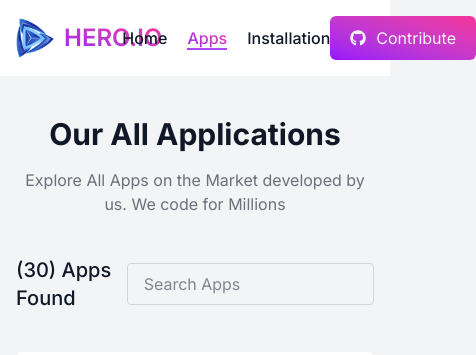
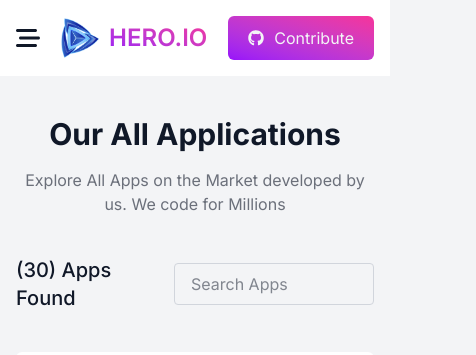
Before and after one commit to LitanMolla/hero-apps, a React (Vite) app: page /apps in a window 390 px wide. Shown: the top 355 px of the page, 476 px wide, since content can reach past the window. Built offline with nearby package versions, Linux system fonts and the light colour scheme.

Commit message:
make responsive design

```diff
--- a/src/layouts/Header/Header.jsx
+++ b/src/layouts/Header/Header.jsx
@@ -2,27 +2,32 @@ import Container from '../../components/Container/Container'
 import logo from '../../assets/logo.png'
 import { Link, NavLink } from 'react-router'
 import { FaGithub } from 'react-icons/fa'
+import { FaBarsStaggered } from 'react-icons/fa6'
+import { useState } from 'react'
 
 const Header = () => {
+    const [isOpen, setIsopen] = useState(false)
     const menu = <>
-        <li><NavLink to='/' className={({ isActive }) => (isActive ? 'bg-gradient-to-tr bg-clip-text text-transparent from-purple-600 to-pink-500 font-medium border-b-2 border-purple-500' : 'font-medium')}>Home</NavLink></li>
-        <li><NavLink to='/apps' className={({ isActive }) => (isActive ? 'bg-gradient-to-tr bg-clip-text text-transparent from-purple-600 to-pink-500 font-medium border-b-2 border-purple-500' : 'font-medium')}>Apps</NavLink></li>
-        <li><NavLink to='/installation' className={({ isActive }) => (isActive ? 'bg-gradient-to-tr bg-clip-text text-transparent from-purple-600 to-pink-500 font-medium border-b-2 border-purple-500' : 'font-medium')}>Installation</NavLink></li>
+        <li><NavLink onClick={() => setIsopen(prv => !prv)} to='/' className={({ isActive }) => (isActive ? 'bg-gradient-to-tr bg-clip-text text-transparent from-purple-600 to-pink-500 font-medium border-b-2 border-purple-500' : 'font-medium')}>Home</NavLink></li>
+        <li><NavLink onClick={() => setIsopen(prv => !prv)} to='/apps' className={({ isActive }) => (isActive ? 'bg-gradient-to-tr bg-clip-text text-transparent from-purple-600 to-pink-500 font-medium border-b-2 border-purple-500' : 'font-medium')}>Apps</NavLink></li>
+        <li><NavLink onClick={() => setIsopen(prv => !prv)} to='/installation' className={({ isActive }) => (isActive ? 'bg-gradient-to-tr bg-clip-text text-transparent from-purple-600 to-pink-500 font-medium border-b-2 border-purple-500' : 'font-medium')}>Installation</NavLink></li>
     </>
     return (
         <>
             <header className='py-4 bg-white'>
                 <Container>
                     <div className="flex justify-between items-center">
+                        <Link onClick={() => setIsopen(prv => !prv)} className='text-2xl'><FaBarsStaggered /></Link>
                         <Link to='/' className='flex items-center gap-2'>
                             <img className='w-10' src={logo} alt="Logo" />
                             <span className='text-2xl font-semibold bg-gradient-to-tr bg-clip-text text-transparent from-purple-600 to-pink-500'>HERO.IO</span>
                         </Link>
-                        <ul className='flex gap-5'>
+                        <ul className='md:flex gap-5 hidden'>
                             {menu}
                         </ul>
                         <Link to='https://github.com/LitanMolla' target='_blank' className='bg-gradient-to-tr from-purple-600 to-pink-500 flex items-center text-gray-100 px-5 py-2.5 rounded-md gap-2.5 duration-300 hover:bg-gradient-to-tl'><FaGithub />Contribute</Link>
                     </div>
+                    {isOpen && <ul className='mt-5 space-y-2'>{menu}</ul>}
                 </Container>
             </header>
         </>
--- a/src/pages/Apps/Apps.jsx
+++ b/src/pages/Apps/Apps.jsx
@@ -24,7 +24,7 @@ const Apps = () => {
           <p className='text-gray-900/60 text-center mt-4'>Explore All Apps on the Market developed by us. We code for Millions</p>
           <div className="flex justify-between items-center mt-10">
             <h4 className='text-xl font-medium'>({searchResulData.length}) Apps Found</h4>
-            <div className="max-w-[400px] w-full">
+            <div className="md:max-w-[400px] max-w-[200px] w-full">
               <input onChange={handleSearch} className='border w-full outline-0 px-4 py-2 rounded-sm border-gray-300' type="search" placeholder='Search Apps' />
             </div>
           </div>
```
